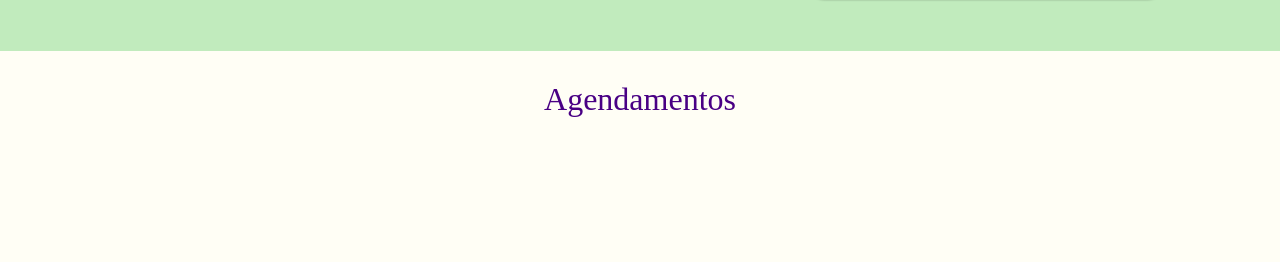
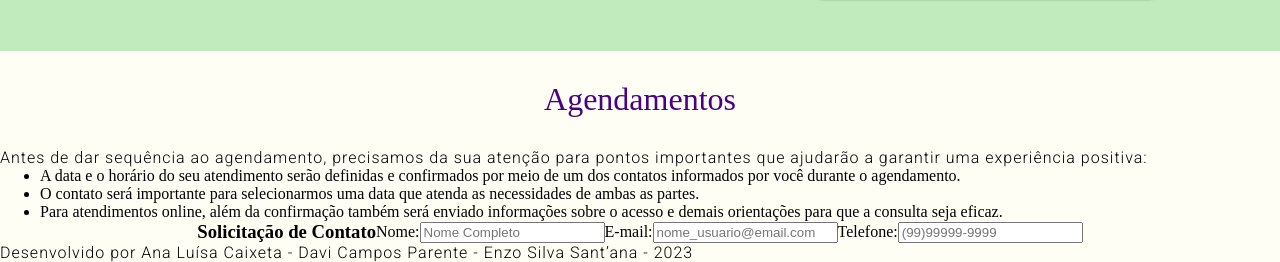
Before and after one commit to Ana-Caixeta/projeto_final_cpi, a plain HTML site: page implementacao/index.html in a window 1280 px wide. Shown: the part 2222-2484 px from the top of the page. Before the commit the page ends 2370 px from the top, so only its background shows below. Drawn offline with Linux system fonts and the light colour scheme; a web font is replaced by a local one.

Commit message:
Update index.html

```diff
--- a/implementacao/index.html
+++ b/implementacao/index.html
@@ -152,8 +152,36 @@
 
     <!--Seção Agendamentos -->
     <section id="pag-agendamentos">
-        <h2>Agendamentos</h2>
+
+
+        <div id="container-agendamento">
+            <div class="class-infoagendamento">
+            <h2>Agendamentos</h2>
+            <p>Antes de dar sequência ao agendamento, precisamos da sua atenção para pontos importantes que ajudarão a garantir uma experiência positiva:</p>
+            <ul>
+                <li>A data e o horário do seu atendimento serão definidas e confirmados por meio de um dos contatos informados por você durante o agendamento.</li>
+                <li>O contato será importante para selecionarmos uma data que atenda as necessidades de ambas as partes.</li>
+                <li>Para atendimentos online, além da confirmação também será enviado informações sobre o acesso e demais orientações para que a consulta seja eficaz.</li>
+            </ul>
+
+            <div class="box">
+                <h3>Solicitação de Contato</h3><br>
+                <label for="nome">Nome:</label><br>
+                    <input id="nome" type="text" placeholder="Nome Completo"><br>
+                <label for="email">E-mail:</label><br>
+                    <input id="email" type="email" placeholder="nome_usuario@email.com"><br>
+                <label for="telefone">Telefone:</label><br>
+                    <input id="telefone" type="tel" placeholder="(99)99999-9999">
+            </div>
+
+        </div>
+
+
     </section>
+
+    <footer>
+        <p> Desenvolvido por Ana Luísa Caixeta - Davi Campos Parente - Enzo Silva Sant’ana - 2023</p>
+    </footer>
 
 </body>
 
--- a/implementacao/style.css
+++ b/implementacao/style.css
@@ -188,4 +188,15 @@ article p {
   padding: 30px 0 30px 0;
   text-align: center;
 }
+
+#pag-agendamentos p{
+  text-align: justify;
+}
+
+.box {
+  display: flex;
+  align-items: center;
+  justify-content: center;
+}
+
 /* Agendamentos */
```
Also changed, not shown: 1 other file.
